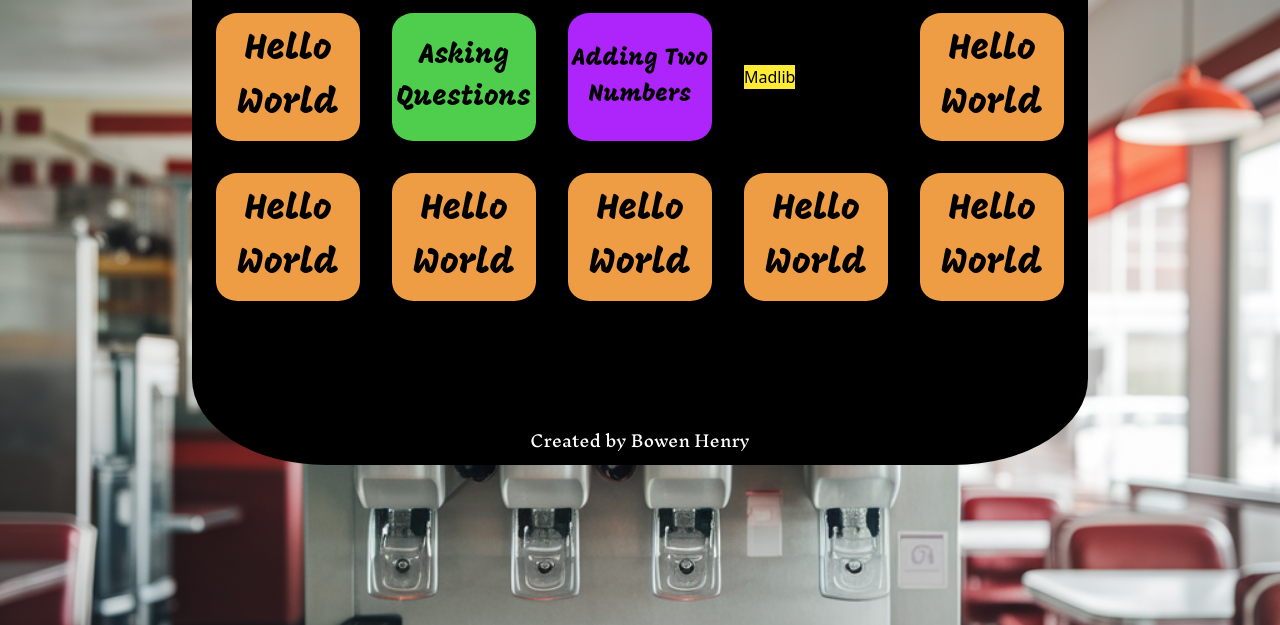
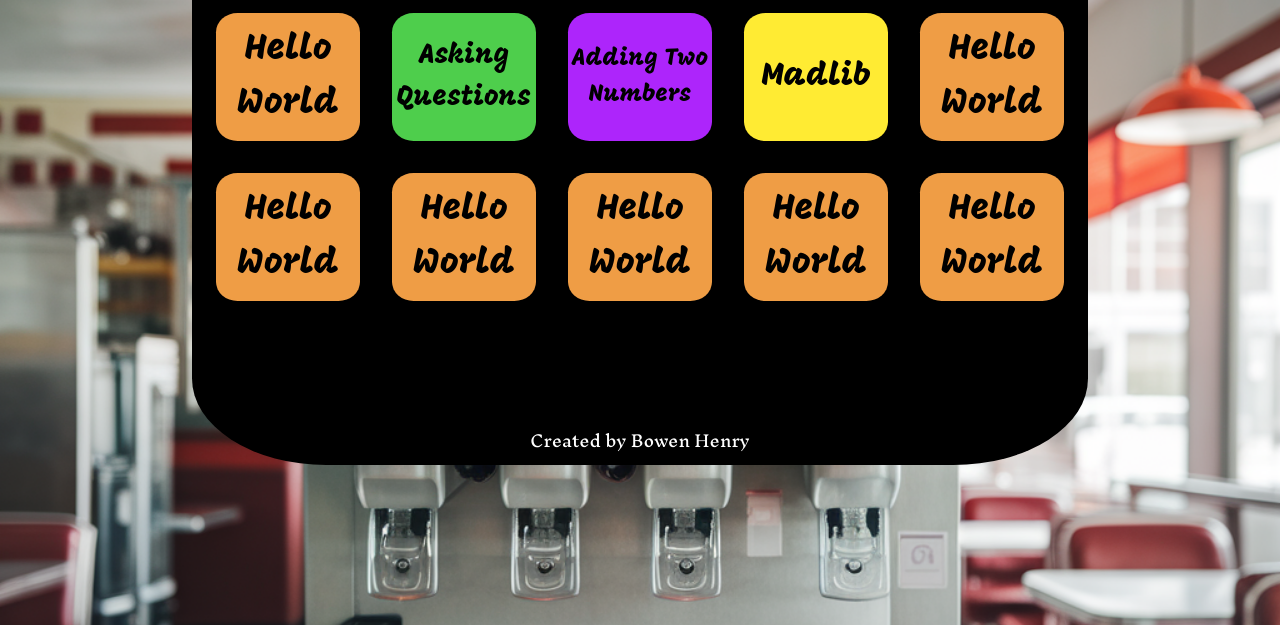
Before and after one commit to bhenry3145/AllForOneFrontEnd, a website: page index.html in a window 1280 px wide. Shown: the part 175-800 px from the top of the page. Drawn offline with nearby package versions, Linux system fonts and the light colour scheme.

```diff
--- a/src/styles.css
+++ b/src/styles.css
@@ -80,6 +80,11 @@
 
 .madlib-btn {
     background-color: #FFEB33;
+    width: 9rem;
+    height: 8rem;
+    font-family: Mogra;
+    border-radius: 15%;
+    font-size: 32px;
 }
 
 .header {
```
Also changed, not shown: 1 other file.
